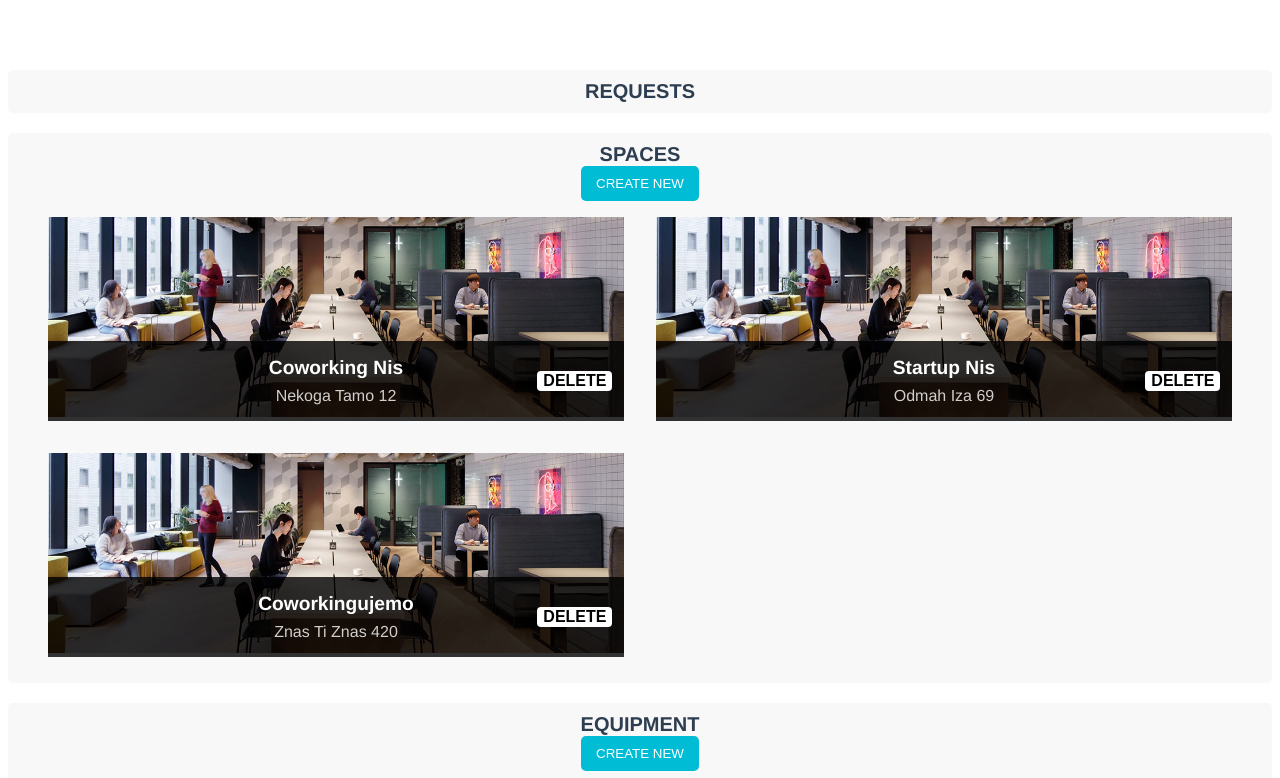
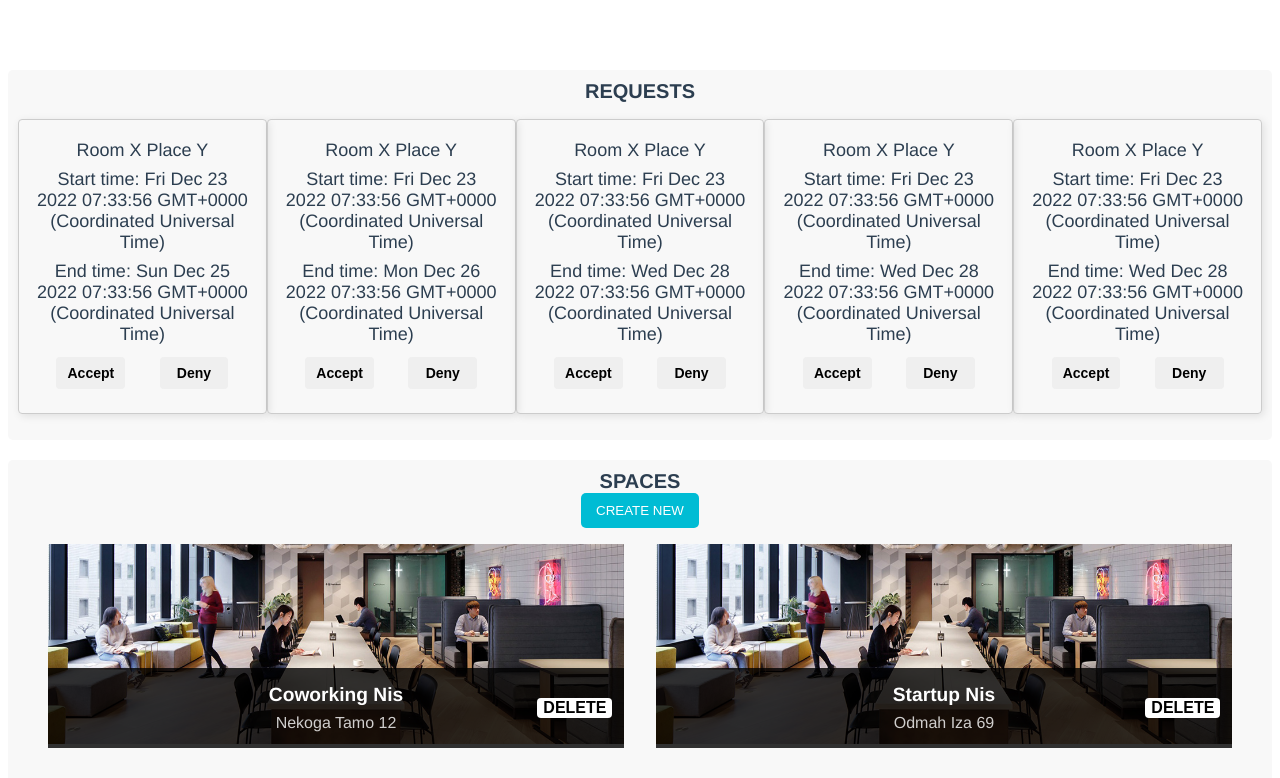
Before and after one commit to iskrenovic/NB-Coworking, a Vue app in the folder coworking-front/: page /owner in a window 1280 px wide. Shown: the top 778 px of the page. Built offline with nearby package versions, Linux system fonts and the light colour scheme.

Commit message:
Request accepting and denying front

```diff
--- /dev/null
+++ b/coworking-front/src/components/Owner/request-list.vue
@@ -0,0 +1,125 @@
+<template>
+    <div class="list">
+        <div v-for="req in requests" :key="req._id" class="element">
+            <!--FALI JOS INFORMACIJA-->
+            <h3>Room X Place Y</h3>
+            <h3>Start time: {{req.startTime}}</h3>
+            <h3>End time: {{req.endTime}}</h3>
+            <div class="buttons">
+                <button @click="accept(req)">Accept</button>
+                <button @click="deny(req)">Deny</button>
+            </div>
+        </div>
+    </div>
+</template>
+
+<script>
+import { defineComponent } from '@vue/composition-api'
+
+export default defineComponent({
+    name:'request-list',
+    props:{
+        requests:{
+            type: Array,
+            required:true
+        }
+    },
+    methods:{
+        accept(req){
+            console.log("ACCEPT REQ:", req);
+        },
+        deny(req){
+            console.log("DENY REQ:", req);
+        }
+    }
+
+})
+</script>
+
+
+<style scoped>
+.list {
+  display: flex;
+  width: 100%;
+}
+
+.element {
+  display: flex;
+  flex-direction: column;
+  align-items: center;
+  width: 750px;
+  margin: 16px 0;
+  border: 1px solid #ccc;
+  border-radius: 4px;
+  box-shadow: 2px 2px 8px rgba(0, 0, 0, 0.1);
+  padding: 16px;
+}
+
+.element h3 {
+  margin: 4px 0;
+  font-size: 18px;
+  font-weight: 500;
+}
+
+.buttons {
+  display: flex;
+  justify-content: space-between;
+  width: 80%;
+  margin: 8px 0;
+}
+
+.buttons button {
+  width: 40%;
+  height: 32px;
+  border: none;
+  border-radius: 4px;
+  font-size: 14px;
+  font-weight: 600;
+  cursor: pointer;
+  transition: all 0.3s ease;
+}
+
+.buttons button:hover {
+  transform: scale(1.1);
+}
+
+.buttons button:active {
+  transform: scale(0.9);
+}
+
+.buttons button:focus {
+  outline: none;
+}
+
+.buttons button:disabled {
+  cursor: not-allowed;
+  opacity: 0.5;
+}
+
+.buttons button.accept {
+  color: white;
+  background-color: #4caf50;
+}
+
+.buttons button.accept:hover {
+  background-color: #43a047;
+}
+
+.buttons button.accept:active {
+  background-color: #388e3c;
+}
+
+.buttons button.deny {
+  color: white;
+  background-color: #f44336;
+}
+
+.buttons button.deny:hover {
+  background-color: #e53935;
+}
+
+.buttons button.deny:active {
+  background-color: #d32f2f;
+}
+
+</style>
--- a/coworking-front/src/pages/owner-dash.vue
+++ b/coworking-front/src/pages/owner-dash.vue
@@ -2,7 +2,7 @@
     <div class="ui">
         <div class="section">
             <h3>Requests</h3>
-            <!--LISTA REQUESTA-->
+            <request-list :requests="requests"/>
         </div>
         <div class="section">
             <h3>Spaces</h3>
@@ -22,11 +22,13 @@
 import { defineComponent } from '@vue/composition-api'
 import spaceList from '@/components/space-list.vue';
 import spaceForm from '@/components/Owner/space-form.vue';
+import requestList from '@/components/Owner/request-list.vue';
 export default defineComponent({
     name:'owner-dash',
     components:{
         spaceList,
-        spaceForm
+        spaceForm,
+        requestList
     },
     data(){
         return{
@@ -44,6 +46,31 @@ export default defineComponent({
                 _id:3,
                 name:'Coworkingujemo',
                 address:'Znas Ti Znas 420'
+            }],
+            requests:[{
+                _id:1,
+                startTime: new Date(),
+                endTime: new Date(new Date().setDate(new Date().getDate() + 2))
+            },
+            {
+                _id:2,
+                startTime: new Date(),
+                endTime: new Date(new Date().setDate(new Date().getDate() + 3))
+            },
+            {
+                _id:3,
+                startTime: new Date(),
+                endTime: new Date(new Date().setDate(new Date().getDate() + 5))
+            },
+            {
+                _id:4,
+                startTime: new Date(),
+                endTime: new Date(new Date().setDate(new Date().getDate() + 5))
+            },
+            {
+                _id:5,
+                startTime: new Date(),
+                endTime: new Date(new Date().setDate(new Date().getDate() + 5))
             }],
             openCreateSpace:false
         }
```
Also changed, not shown: coworking-front/src/components/Owner/space-form.vue (line endings or trailing spaces).
